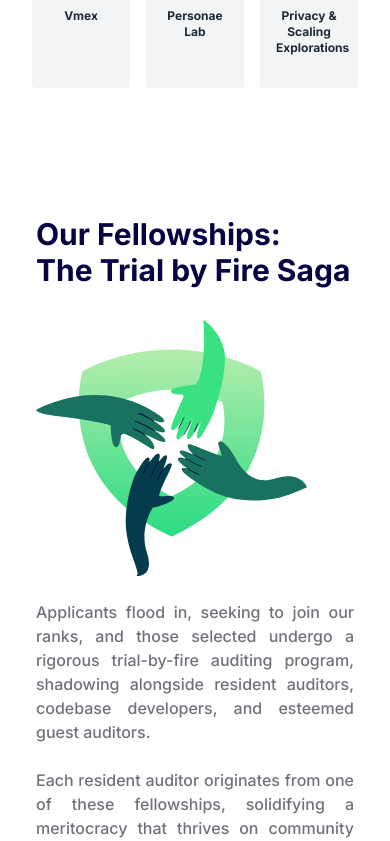
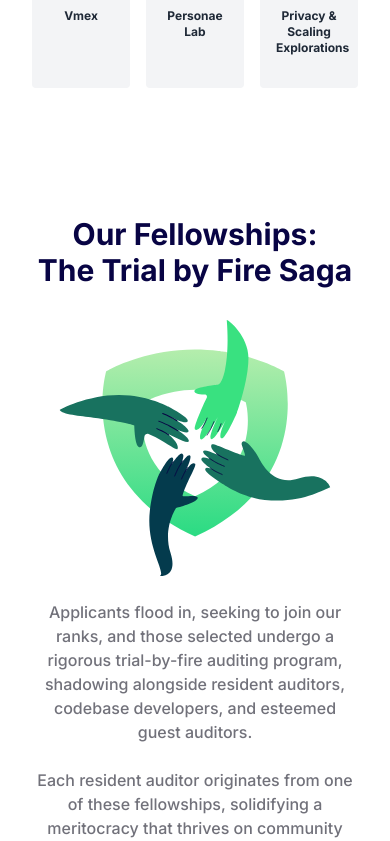
Before and after one commit to nullity00/zacademy-site, a React (Vite) app: page / in a window 390 px wide. Shown: the part 1156-1997 px from the top of the page. Built offline with nearby package versions, Linux system fonts and the light colour scheme.

Commit message:
center aligned

```diff
--- a/src/modules/Home/2-Partners/index.tsx
+++ b/src/modules/Home/2-Partners/index.tsx
@@ -17,7 +17,7 @@ const ClientSection: React.FC = () => {
   return (
     <section className="bg-white py-8">
       <div className="lg:mx-32 sm:mx-8">
-        <h2 className="text-5xl sm:text-3xl font-bold mb-10 text-left">Our Clients</h2>
+        <h2 className="text-5xl sm:text-3xl font-bold mb-10 sm:text-center">Our Clients</h2>
         <div className="grid grid-cols-3 gap-4">
           {clients.map((client, index) => (
             <div
--- a/src/modules/Home/3-Sections/Fellowships.tsx
+++ b/src/modules/Home/3-Sections/Fellowships.tsx
@@ -3,18 +3,18 @@ import { Link } from "react-router-dom";
 export default function Fellowships() {
   return (
     <>
-      <div className="grid grid-cols-2 sm:flex sm:flex-col gap-4 my-32 sm:my-16 sm:mx-6 text-justify">
+      <div className="grid grid-cols-2 sm:flex sm:flex-col gap-4 my-32 sm:my-16 sm:mx-6 text-justify sm:text-center">
         <div className="col-span-1 sm:hidden">
           <img src="/hands on shield.svg" className="h-[24rem] mt-8" />
         </div>
-        <div className="col-span-1">
+        <div className="col-span-1 sm:flex sm:flex-col sm:align-center">
           <h1 className="lg:text-5xl sm:text-3xl font-bold lg:leading-normal">
-            {" "}
             Our Fellowships: <br /> The Trial by Fire Saga{" "}
           </h1>
-          <div className="col-span-1 lg:hidden md:hidden">
-          <img src="/hands on shield.svg" className="h-[24rem] sm:h-[16rem] mt-8" />
-        </div>
+          <img
+            src="/hands on shield.svg"
+            className="h-[24rem] sm:h-[16rem] mt-8 lg:hidden md:hidden"
+          />
           <p className="text-zinc-500 mb-8">
             <br />
             Applicants flood in, seeking to join our ranks, and those selected
--- a/src/modules/Home/3-Sections/Research.tsx
+++ b/src/modules/Home/3-Sections/Research.tsx
@@ -1,20 +1,13 @@
-import { Link } from "react-router-dom";
-
 export default function Research() {
   return (
     <>
-      <div className="grid grid-cols-2 sm:flex sm:flex-col gap-4 my-32 sm:my-16 sm:mx-6">
-        <div className="col-span-1 sm:hidden">
-          <img src="/code.svg" className="h-[15rem] mt-8" />
-        </div>
-        <div className="col-span-1 mr-10 sm:mr-0">
+      <div className="grid grid-cols-2 sm:flex sm:flex-col sm:align-center gap-4 my-32 sm:my-16 sm:mx-6  text-justify sm:text-center">
+        <img src="/code.svg" className="h-[15rem] col-span-1 mt-8 sm:hidden" />
+        <div className="col-span-1 mr-10 sm:mr-0 sm:flex sm:flex-col">
           <h1 className="lg:text-5xl sm:text-3xl font-bold lg:leading-normal">
-            {" "}
             Shh.. it's a Secret: <br /> ZK Research
           </h1>
-          <div className="sm:col-span-1 md:hidden lg:hidden">
-          <img src="/code.svg" className="h-[10rem] mt-8" />
-        </div>
+          <img src="/code.svg" className="h-[10rem] mt-8 md:hidden lg:hidden" />
           <p className="text-zinc-500 mb-8 sm:text-justify">
             <br />
             In the realm of Innovation, we take pride in our forward-thinking
@@ -23,11 +16,11 @@ export default function Research() {
             contract fellowship.
             <br />
           </p>
-          <Link to={"/"}>
+          <a target="_blank" href="https://blog.zacademy.dev/">
             <button className="px-8 py-3 sm:w-full rounded-xl text-md text-darkgreen text-bold bg-emeraldlight bg-opacity-25 hover:bg-opacity-5 hover:text-emeraldlight duration-700">
               Read Our Blogs
             </button>
-          </Link>
+          </a>
         </div>
       </div>
     </>
--- a/src/modules/Home/3-Sections/Stats.tsx
+++ b/src/modules/Home/3-Sections/Stats.tsx
@@ -1,5 +1,3 @@
-import { Link } from "react-router-dom";
-
 const data = [
   { number: "100+", text: "Fellows" },
   { number: "15+", text: "Projects secured" },
@@ -9,8 +7,8 @@ const data = [
 export default function Stats() {
   return (
     <>
-      <div className="grid grid-cols-2 sm:flex sm:flex-col gap-4 my-32 sm:my-16 sm:mx-6">
-        <div className="col-span-1">
+      <div className="grid grid-cols-2 sm:flex sm:flex-col gap-4 my-32 sm:my-16 sm:mx-6 text-justify sm:text-center sm:flex sm:flex-col sm:align-center">
+        <div className="col-span-1 sm:flex sm:flex-col sm:align-center">
           <h1 className="lg:text-5xl sm:text-3xl font-bold lg:leading-normal">
             Ama<span className="text-emeraldlight">zzz</span>ing Stats
           </h1>
@@ -28,9 +26,11 @@ export default function Stats() {
               );
             })}
           </div>
-          <div className="col-span-1 ml-20 sm:ml-0 lg:hidden md:hidden">
-          <img src="/track record.svg" className="h-[12rem] mt-8" />
-        </div>
+
+          <img
+            src="/track record.svg"
+            className="h-[12rem] mt-8 sm:ml-0 lg:hidden md:hidden"
+          />
           <p className="text-zinc-500 text-justify mb-8">
             <br />A significant number of our fellows elevate themselves to
             prominent positions within other firms or embark on independent
```
